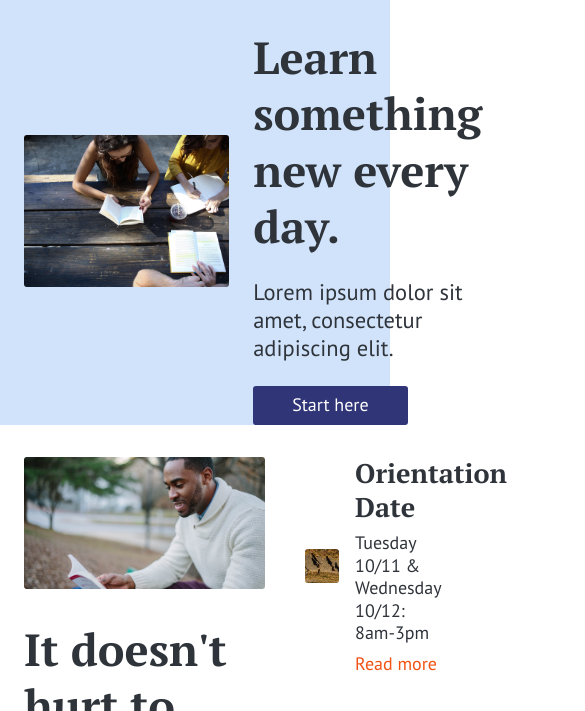
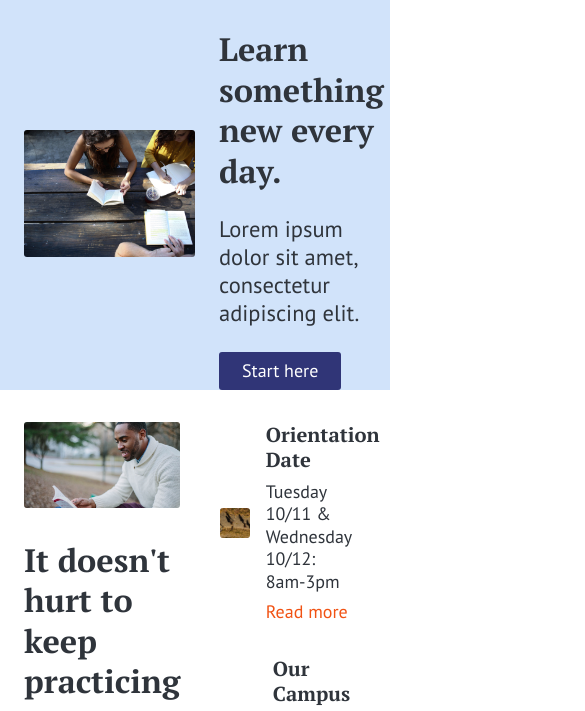
Before and after one commit to chirmer/colmar, a plain HTML site: page index.html in a window 390 px wide. Shown: the part 67-778 px from the top of the page, 585 px wide, since content can reach past the window. Drawn offline with Linux system fonts and the light colour scheme; a web font is replaced by a local one.

Commit message:
Finish tablet version.

```diff
--- a/resources/css/style.css
+++ b/resources/css/style.css
@@ -13,7 +13,7 @@ h1, h2, header span {
 }
 
 h1 {
-  font-size: 2.5em;
+  font-size: 2.5rem;
   line-height: 1.25em;
 }
 
@@ -22,12 +22,12 @@ h1 {
 }
 
 h2 {
-  font-size: 1.5em;
+  font-size: 1.5rem;
   line-height: 1.25em;
 }
 
 h3 {
-  font-size: 1.25em;
+  font-size: 1.25rem;
   line-height: 1.25em;
 }
 
@@ -285,3 +285,25 @@ footer {
 footer a:first-child {
   margin-right: 16px;
 }
+
+@media only screen and (max-width: 920px) {
+
+  h1 {
+    font-size: 1.8rem;
+  }
+
+  h2 {
+    font-size: 1.125rem;
+  }
+
+  section.content-container figure img, article.width-60, aside {
+    width: 50%;
+  }
+
+}
+
+@media only screen and (max-width: 725px) {
+
+
+
+}
```
